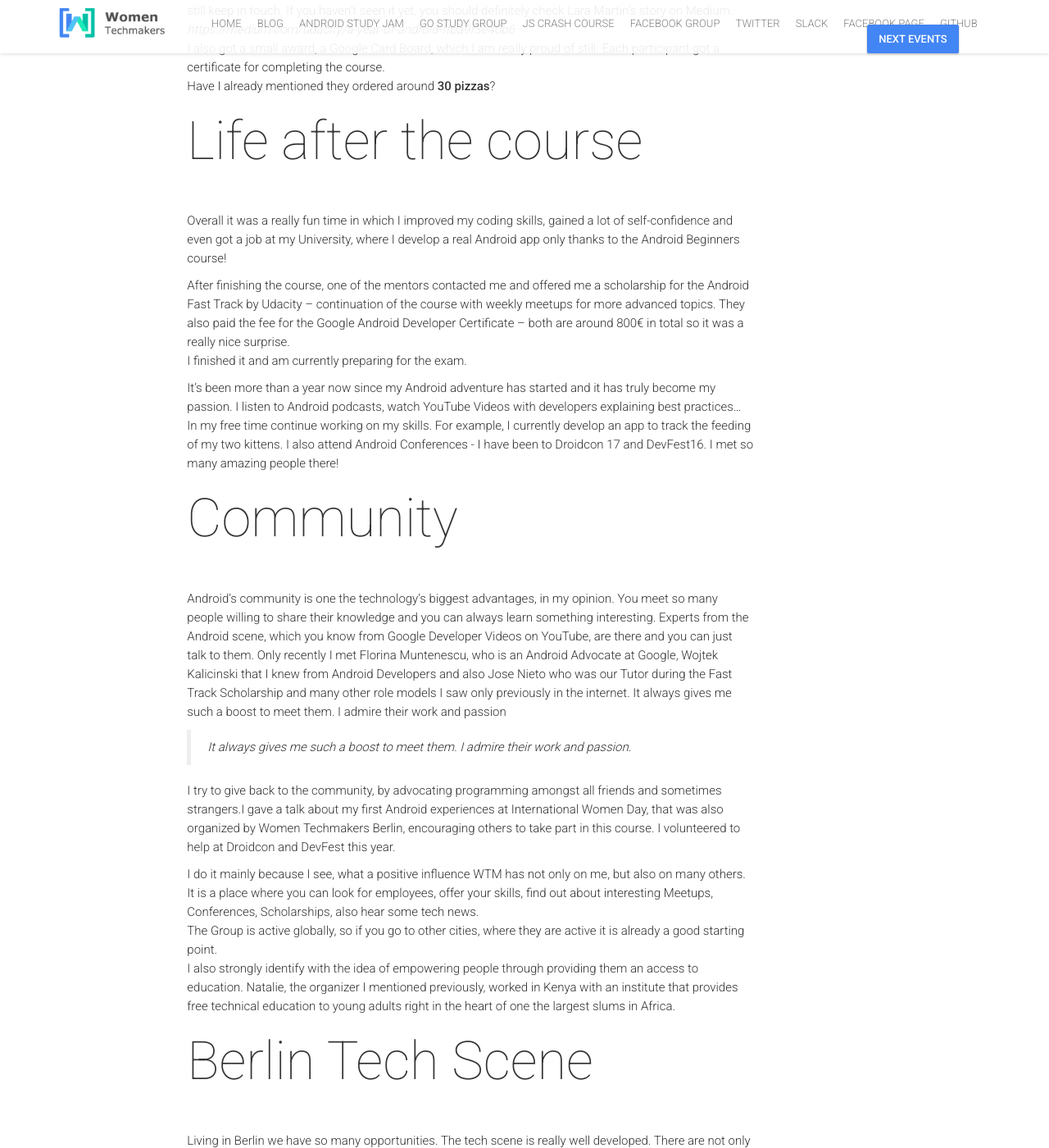
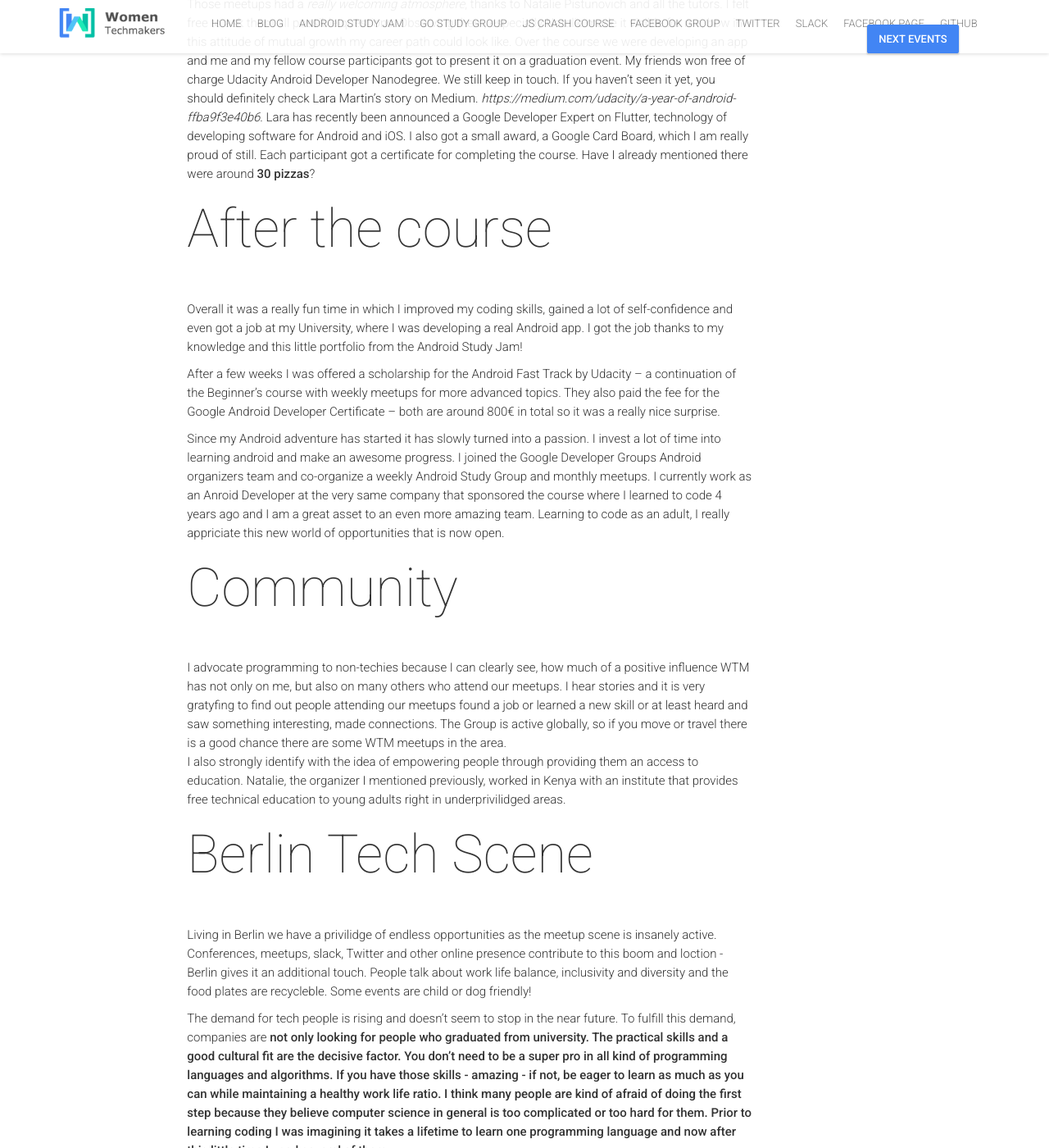
Before and after one commit to WTMBerlin/wtmberlin.github.io, a Jekyll site: the page built from _posts/2017-09-21-Anna-story.markdown, in a window 1280 px wide and 1400 px high, scrolled down 1684 px. Shown: the whole window at 82% size. Built offline with Jekyll 4.4.1, drawn with Linux system fonts in a browser that asks for light colours; nearby versions of some CDN libraries; comment, search, counter and statistics services are not loaded; some of the changed text lies outside the part shown.

Commit message:
update 2019

```diff
--- a/_posts/2017-09-21-Anna-story.markdown
+++ b/_posts/2017-09-21-Anna-story.markdown
@@ -5,80 +5,70 @@
 categories: story
 ---
 
-My story begins at the point where I started **studying computer science without any prior programming knowledge.**
+A few years ago I started **studying computer science without any prior programming experience. And in German**. Women Techmakers Berlin helped me to accomplish this challenging goal so I give back to the community as much as I can by supporting the organizer's team.
+I currently work as a software developer and absolutely love it.
 
 
 ### Rough start
-It wasn’t a required skill so I just figured out it wouldn’t be a problem to learn it, as I always have had no problems with math and logic in general.
+As progrmming wasn’t a required skill for my new field of study I just figured out it wouldn’t be a problem to learn it.
 It turned out to be harder than I had estimated. Most of my peers had already had some courses in high school or were already skilled coders. Others, who also came inexperienced quickly decided to drop out. So after a month I was facing a situation where I was lagging a bit behind and didn’t know anybody encountering the same difficulties.
-I managed to pass a few exams, but I still wasn’t feeling good about my coding skills and was thinking about switching the major.
+I managed to pass a few exams, but after a few months I still wasn’t feeling good about my coding skills and was thinking about switching the major.
 
 
-Before I gave up, I wanted to try and do my best. I enrolled in a few online courses, liked a bunch of suggested pages on Facebook. One of the pages was “Women Techmakers Berlin”. They were announcing a new edition of an Android Learning Jam “Built your first Android App”. Meetups, support of the Coaches, Snacks… And everything free of charge!
-
+Before I gave up, I wanted to try and do my best. I enrolled in a few online courses, liked a bunch of suggested pages on Facebook. One of the pages was “Women Techmakers Berlin”. They were announcing a new edition of an Android Study Jam “Built your first Android App”. Meetups, support of the coaches, snacks… And everything free of charge!
 
 At first I thought it might be some kind of a scam, because honestly, it sounded too good to be true.
 My assumptions couldn’t have been more wrong. Not only was it a fully free course, it was also well prepared and made a huge difference for my career path.
 
 
-The Meetups were held at ImmoScout, one of the coolest office spaces in Berlin.
+The Meetups were held at ImmoScout24, one of the coolest office spaces in Berlin.
 There were snacks and unlimited drinks. Long tables with enough power outlets for all. We also got Swag and by that I mean well designed bags, notebooks, stickers and other merchandise.
 
 >*Not only was it a fully free course, it was also well prepared and made a huge difference for my career path.*
 
-### Android Study Jam Meetups
-The first weeks weren’t that intense for me as I was familiar with the basics, for example the concept of variables. It was meant as an introduction for complete beginners. I knew it already and can say that it was really *well structured*.
-There were also many tutors, always eager to help. Shortly after I made my first simple one-screen app that contained a funny internet picture and some birthday wishes I put it on my mobile phone and was able to show it to my friends. Even though it was super simple I really enjoyed the feeling.
+### Android Study Jam Meetups byWomen Techmakers Berlin
+The first weeks of the course weren't very intense for me as I was already familiar with the basics, for example with the concept of variables. It was meant as an introduction for complete beginners (which is a great thing, encourage your sister, friend, mom to join some workshops or courses for complete beginners, it is fun to have learned such a useful skill!). The course was really *well structured*.
+There were also many tutors, always eager to help. During one of the classes I made my first super simple one-screen app - a picture of a cat and some birthday wishes. I put it on my mobile phone it was great to show it to my friends and family.
 
 
 I went through the course, did my lessons and homework and discussed any trouble in the process with the coaches during the meetups.
-During those meetups there was a *really welcoming atmosphere*, thanks to Natalie Pistunovich and all the tutors. I felt free to ask them all possible questions. Competent, supporting and giving me an idea of where I would like to end up someday in my life and career.
+Those meetups had a *really welcoming atmosphere*, thanks to Natalie Pistunovich and all the tutors. I felt free to ask them all possible questions. Observing them, especially Natalie made it visible for me, how in this attitude of mutual growth my career path could look like.
+Over the course we were developing an app and me and my fellow course participants got to present it on a graduation event. My friends won free of charge Udacity Android Developer Nanodegree. We still keep in touch. If you haven’t seen it yet, you should definitely check Lara Martin’s story on Medium. *https://medium.com/udacity/a-year-of-android-ffba9f3e40b6*. Lara has recently been announced a Google Developer Expert on Flutter, technology of developing software for Android and iOS.
+I also got a small award, a Google Card Board, which I am really proud of still. Each participant got a certificate for completing the course.  Have I already mentioned there were around **30 pizzas**?
 
+### After the course
+Overall it was a really fun time in which I improved my coding skills, gained a lot of self-confidence and even got a job at my University, where I was developing a real Android app. I got the job thanks to my knowledge and this little portfolio from the Android Study Jam!
 
-During the graduation event, me and my fellow course participants presented the apps we worked on during the course. My friends got prizes – the free of charge Udacity Android Developer Nanodegree. We still keep in touch. If you haven’t seen it yet, you should definitely check Lara Martin’s story on Medium. *https://medium.com/udacity/a-year-of-android-ffba9f3e40b6*
-I also got a small award, a Google Card Board, which I am really proud of still. Each participant got a certificate for completing the course.
-Have I already mentioned they ordered around **30 pizzas**?
+After a few weeks I was offered a scholarship for the Android Fast Track by Udacity – a continuation of the Beginner's course with weekly meetups for more advanced topics. They also paid the fee for the Google Android Developer Certificate – both are around 800€ in total so it was a really nice surprise.
 
-### Life after the course
-Overall it was a really fun time in which I improved my coding skills, gained a lot of self-confidence and even got a job at my University, where I develop a real Android app only thanks to the Android Beginners course!
-
-
-After finishing the course, one of the mentors contacted me and offered me a scholarship for the Android Fast Track by Udacity – continuation of the course with weekly meetups for more advanced topics. They also paid the fee for the Google Android Developer Certificate – both are around 800€ in total so it was a really nice surprise.
-I finished it and am currently preparing for the exam.
-
-
-It’s been more than a year now since my Android adventure has started and it has truly become my passion. I listen to Android podcasts, watch YouTube Videos with developers explaining best practices... In my free time continue working on my skills. For example, I currently develop an app to track the feeding of my two kittens. I also attend Android Conferences - I have been to Droidcon 17 and DevFest16. I met so many amazing people there!
+Since my Android adventure has started it has slowly turned into a passion. I invest a lot of time into learning android and make an awesome progress. I joined the Google Developer Groups Android organizers team and co-organize a weekly Android Study Group and monthly meetups. I currently work as an Anroid Developer at the very same company that sponsored the course where I learned to code 4 years ago and I am a great asset to an even more amazing team. Learning to code as an adult, I really appriciate this new world of opportunities that is now open.
 
 ### Community
-Android’s community is one the technology’s biggest advantages, in my opinion. You meet so many people willing to share their knowledge and you can always learn something interesting. Experts from the Android scene, which you  know from Google Developer Videos on YouTube, are there and you can just talk to them. Only recently I met Florina Muntenescu, who is an Android Advocate at Google, Wojtek Kalicinski that I knew from Android Developers and also Jose Nieto who was our Tutor during the Fast Track Scholarship and many other role models I saw only previously in the internet. It always gives me such a boost to meet them. I admire their work and passion
->*It always gives me such a boost to meet them. I admire their work and passion.*
 
-
-I try to give back to the community, by advocating programming amongst all friends and sometimes strangers.I gave a talk about my first Android experiences at International Women Day, that was also organized by Women Techmakers Berlin, encouraging others to take part in this course. I volunteered to help at Droidcon and DevFest this year.
-
-I do it mainly because I see, what a positive influence WTM has not only on me, but also on many others. It is a place where you can look for employees, offer your skills, find out about interesting Meetups, Conferences, Scholarships, also hear some tech news.
-The Group is active globally, so if you go to other cities, where they are active it is already a good starting point.
-I also strongly identify with the idea of empowering people through providing them an access to education. Natalie, the organizer I mentioned previously, worked in Kenya with an institute that provides free technical education to young adults right in the heart of one the largest slums in Africa.
+I advocate programming to non-techies because I can clearly see, how much of a positive influence WTM has not only on me, but also on many others who attend our meetups. I hear stories and it is very gratyfing to find out people attending our meetups found a job or learned a new skill or at least heard and saw something interesting, made connections.
+The Group is active globally, so if you move or travel there is a good chance there are some WTM meetups in the area.
+I also strongly identify with the idea of empowering people through providing them an access to education. Natalie, the organizer I mentioned previously, worked in Kenya with an institute that provides free technical education to young adults right in underprivilidged areas.
 
 ### Berlin Tech Scene
 
-Living in Berlin we have so many opportunities. The tech scene is really well developed. There are not only Meetups for computer scientists, but for each programming language or technology itself, sometimes even multiple ones for the same topic, also for all other kind of jobs even slightly connected with IT.
+Living in Berlin we have a privilidge of endless opportunities as the meetup scene is insanely active. Conferences, meetups, slack, Twitter and other online presence contribute to this boom and loction - Berlin gives it an additional touch. People talk about work life balance, inclusivity and diversity and the food plates are recycleble. Some events are child or dog friendly!
 
 
-The demand for tech people is rising and doesn’t seem to stop in the near future. To fulfill this demand, companies are **not only looking for people who graduated from university. The skills are the deciding factor. You also don’t need to be a super pro in all kind of programming languages and algorithms. The most important thing is – you are eager to learn!
-I think many people are kind of afraid of doing the first step because they believe computer science in general is too complicated or too hard for them.
+The demand for tech people is rising and doesn’t seem to stop in the near future. To fulfill this demand, companies are **not only looking for people who graduated from university. The practical skills and a good cultural fit are the decisive factor. You don’t need to be a super pro in all kind of programming languages and algorithms. If you have those skills  - amazing - if not, be eager to learn as much as you can while maintaining a healthy work life ratio.
+I think many people are kind of afraid of doing the first step because they believe computer science in general is too complicated or too hard for them. Prior to learning coding I was imagining it takes a lifetime to learn one programming language and now after this little time I used several of them**
 
->*The demand for tech people is rising and doesn’t seem to stop in the near future.*
+>The demand for tech people is rising and doesn’t seem to stop in the near future.
 
-This false belief comes partially from the fact that computer scientists can do some pretty awesome but also complicated stuff.
-The thing is, computer science is not only about that. You don’t need to be a math genius (it’s great when you are one, it’s fine as well. In some jobs, you don't need math at all) to be awesome at your work in a tech sector. There are so many fields which require acknowledging a lot of knowledge, but are not that complicated. "Just" complex, that’s all.
-Testers, User Interface designers, other specialists from the connected fields.
+This false belief comes partially from the fact that computer scientists can do some pretty awesome and complicated stuff.
+Machine Learning and AI are complex topics but if you don't have a programming background and you follow a tutorial you will be still able to build a simple program.
+
+You don’t need to be a math genius (it’s great when you are one but in many jobs, you don't need math at all) to be awesome at your work in a tech sector. I mention it explicitly, as this is the reply I get the most often when I encourage people to programmming. There are so many fields which require gathering a lot of knowledge, but are not that complicated from the maths perspective. "Just" complex, that’s all ande people are also passionate about them. Testers, User Interface designers, Quality Analists..
 
 If you have some time, and by that I mean you have to be ready for honest hours of learning some concepts, syntax or whatever, and you think about requalifying, please do that. The spectrum is so wide it would be hard not to find something you will enjoy doing…
 
->**it would be hard not to find something you will enjoy doing…**
+> IT sector is so broad it would be hard not to find something you will enjoy doing…
 
 A friend of mine found a hackathon, he is a machine learning specialist. A hackathon is an event where you not necessarily hack something but rather code together with others, the whole day and night.
 Afterwards I asked him how it was. “It was okay I guess” he said. “We haven’t finished, it was something other than I have expected. We were developing an Android app. What a pity you weren’t there!”  Well no worries, I’ll be there next time!
 
-_Anna Morgiel is a CS student and Android enthusiast. Follow her: @aniamorgiel_
+_Anna Morgiel - community builder, android developer. Follow her: @aniamorgiel_
```
